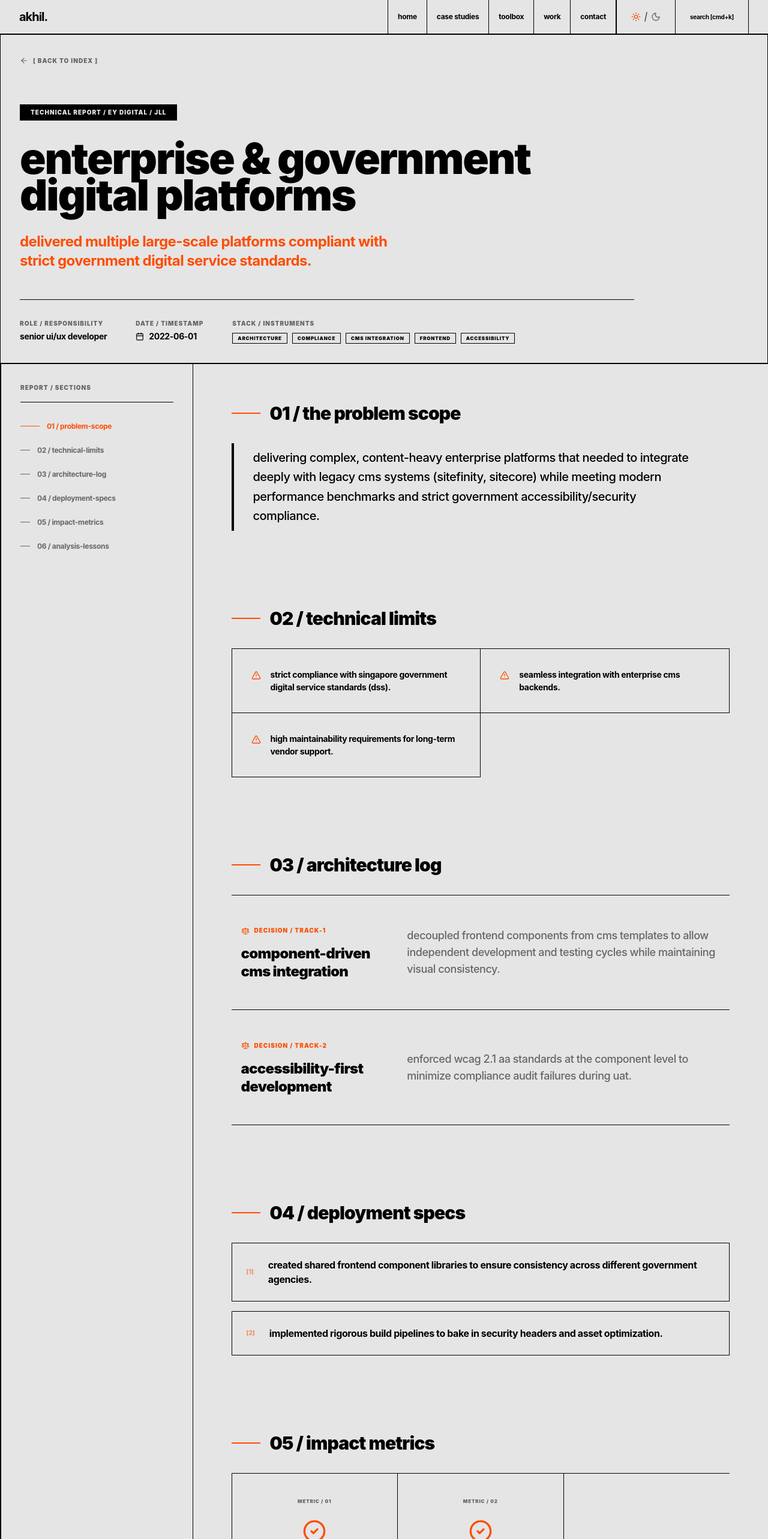
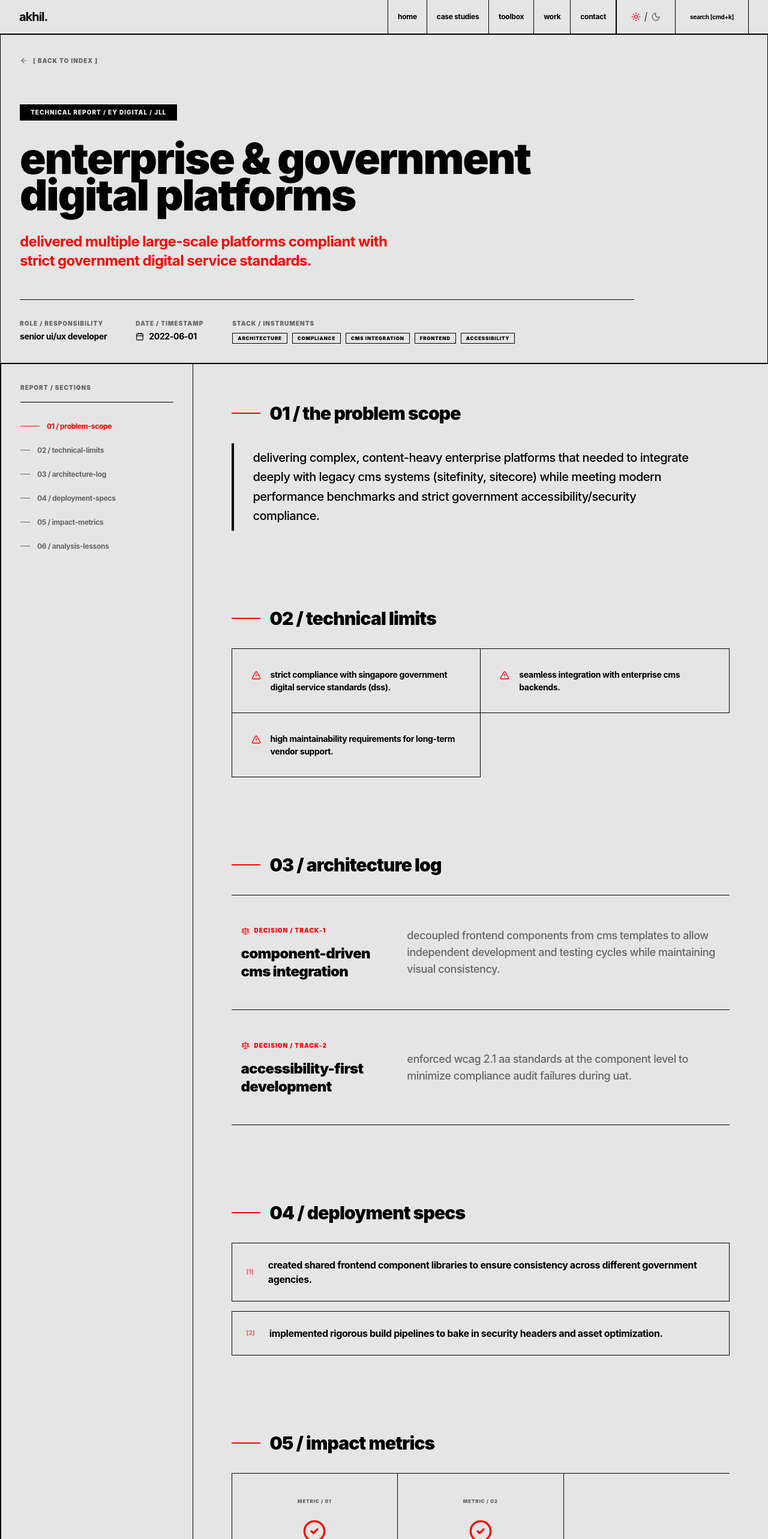
Before and after one commit to decodez/decodez.github.io, a React (Vite) app: page /case-studies/enterprise-gov-platforms in a window 1280 px wide. Shown: the top 2566 px of the page at 60% size. Built offline with nearby package versions, Linux system fonts and the light colour scheme.

Commit message:
style: shift accent color from orange to red

```diff
--- a/src/app/layout/RootLayout.tsx
+++ b/src/app/layout/RootLayout.tsx
@@ -7,7 +7,7 @@ import { ThemeProvider } from "@/lib/theme"
 export function RootLayout() {
   return (
     <ThemeProvider>
-      <div className="flex min-h-screen flex-col bg-[var(--bg-color)] text-[var(--text-primary)] font-sans antialiased selection:bg-[#ff4d00]/30 relative transition-colors duration-500">
+      <div className="flex min-h-screen flex-col bg-[var(--bg-color)] text-[var(--text-primary)] font-sans antialiased selection:bg-[#ff0000]/30 relative transition-colors duration-500">
         <NavBar />
         <main className="flex-1">
           <Outlet />
--- a/src/app/routes/case-studies.tsx
+++ b/src/app/routes/case-studies.tsx
@@ -50,7 +50,7 @@ export default function CaseStudies() {
       {/* Control Panel Section */}
       <section className="te-grid-item col-span-full py-0 te-grid-container grid grid-cols-1 lg:grid-cols-12 sticky top-14 z-30 bg-[var(--bg-color)]">
         <div className="lg:col-span-4 p-8 border-b lg:border-b-0 lg:border-r border-[var(--border-color)] flex items-center gap-4 group">
-          <Search className="h-4 w-4 text-[var(--text-muted)] group-focus-within:text-[#ff4d00] transition-colors" />
+          <Search className="h-4 w-4 text-[var(--text-muted)] group-focus-within:text-[#ff0000] transition-colors" />
           <input
             type="text"
             placeholder="search catalog..."
@@ -82,7 +82,7 @@ export default function CaseStudies() {
             {activeTags.length > 0 && (
               <button
                 onClick={() => setActiveTags([])}
-                className="px-3 py-1 text-[8px] font-black uppercase tracking-widest bg-[#ff4d00]/10 text-[#ff4d00] border border-[#ff4d00]/30 hover:bg-[#ff4d00] hover:text-white transition-all flex items-center gap-2"
+                className="px-3 py-1 text-[8px] font-black uppercase tracking-widest bg-[#ff0000]/10 text-[#ff0000] border border-[#ff0000]/30 hover:bg-[#ff0000] hover:text-white transition-all flex items-center gap-2"
                 title="Clear filters"
               >
                 <X className="h-3 w-3" /> clear all
--- a/src/app/routes/case-study.$slug.tsx
+++ b/src/app/routes/case-study.$slug.tsx
@@ -61,7 +61,7 @@ export default function CaseStudyDetail() {
           <h1 className="text-5xl font-black tracking-tighter sm:text-7xl mb-8 leading-[0.85] max-w-4xl">
             {study.title}
           </h1>
-          <p className="text-2xl font-bold tracking-tight text-[#ff4d00] mb-12 max-w-2xl">
+          <p className="text-2xl font-bold tracking-tight text-[#ff0000] mb-12 max-w-2xl">
             {study.impactLine}
           </p>
 
@@ -104,7 +104,7 @@ export default function CaseStudyDetail() {
                 className={cn(
                   "flex items-center gap-3 py-2 text-xs font-bold tracking-tight transition-all group",
                   activeSection === section.id
-                    ? "text-[#ff4d00]"
+                    ? "text-[#ff0000]"
                     : "text-[var(--text-muted)] hover:text-[var(--text-primary)] hover:translate-x-1"
                 )}
                 onClick={(e) => {
@@ -123,7 +123,7 @@ export default function CaseStudyDetail() {
         <div className="lg:col-span-9 p-8 sm:p-16 space-y-32 lowercase">
           <section id="problem" className="scroll-mt-32">
             <div className="flex items-center gap-4 mb-8">
-              <div className="h-0.5 w-12 bg-[#ff4d00]" />
+              <div className="h-0.5 w-12 bg-[#ff0000]" />
               <h2 className="text-3xl font-black tracking-tighter">01 / the problem scope</h2>
             </div>
             <p className="text-xl font-medium tracking-tight leading-relaxed text-[var(--text-primary)] max-w-3xl border-l-[4px] border-[var(--border-color)] pl-8 py-2">
@@ -133,13 +133,13 @@ export default function CaseStudyDetail() {
 
           <section id="constraints" className="scroll-mt-32">
              <div className="flex items-center gap-4 mb-8">
-              <div className="h-0.5 w-12 bg-[#ff4d00]" />
+              <div className="h-0.5 w-12 bg-[#ff0000]" />
               <h2 className="text-3xl font-black tracking-tighter">02 / technical limits</h2>
             </div>
             <div className="grid sm:grid-cols-2 gap-0 border-t border-l border-[var(--border-color)]">
               {study.constraints.map((constraint, i) => (
                 <div key={i} className="flex items-start gap-4 p-8 border-r border-b border-[var(--border-color)] hover:bg-[var(--glass-bg-hover)] transition-colors">
-                  <AlertTriangle className="h-4 w-4 shrink-0 text-[#ff4d00] mt-1" />
+                  <AlertTriangle className="h-4 w-4 shrink-0 text-[#ff0000] mt-1" />
                   <span className="text-sm font-bold tracking-tight leading-normal">{constraint}</span>
                 </div>
               ))}
@@ -148,7 +148,7 @@ export default function CaseStudyDetail() {
 
           <section id="decisions" className="scroll-mt-32">
              <div className="flex items-center gap-4 mb-8">
-              <div className="h-0.5 w-12 bg-[#ff4d00]" />
+              <div className="h-0.5 w-12 bg-[#ff0000]" />
               <h2 className="text-3xl font-black tracking-tighter">03 / architecture log</h2>
             </div>
             <div className="space-y-0 border-t border-[var(--border-color)]">
@@ -156,7 +156,7 @@ export default function CaseStudyDetail() {
                 <div key={i} className="py-12 border-b border-[var(--border-color)] group hover:bg-[var(--glass-bg-hover)] transition-colors px-4">
                   <div className="grid md:grid-cols-12 gap-8 max-w-5xl mx-auto">
                     <div className="md:col-span-4">
-                       <div className="inline-flex items-center gap-2 text-[10px] font-black uppercase tracking-widest text-[#ff4d00] mb-4">
+                       <div className="inline-flex items-center gap-2 text-[10px] font-black uppercase tracking-widest text-[#ff0000] mb-4">
                         <Scale className="h-3.5 w-3.5" /> decision / track-{i+1}
                       </div>
                       <h3 className="text-2xl font-black tracking-tighter leading-tight">{decision.title}</h3>
@@ -174,13 +174,13 @@ export default function CaseStudyDetail() {
 
           <section id="implementation" className="scroll-mt-32">
              <div className="flex items-center gap-4 mb-8">
-              <div className="h-0.5 w-12 bg-[#ff4d00]" />
+              <div className="h-0.5 w-12 bg-[#ff0000]" />
               <h2 className="text-3xl font-black tracking-tighter">04 / deployment specs</h2>
             </div>
             <div className="grid gap-4">
               {study.implementationNotes.map((note, i) => (
-                <div key={i} className="flex items-center gap-6 p-6 border border-[var(--border-color)] hover:border-[#ff4d00] transition-colors group">
-                  <div className="text-[10px] font-black text-[#ff4d00] opacity-50 group-hover:opacity-100">[{i + 1}]</div>
+                <div key={i} className="flex items-center gap-6 p-6 border border-[var(--border-color)] hover:border-[#ff0000] transition-colors group">
+                  <div className="text-[10px] font-black text-[#ff0000] opacity-50 group-hover:opacity-100">[{i + 1}]</div>
                   <span className="text-md font-bold tracking-tight">{note}</span>
                 </div>
               ))}
@@ -189,14 +189,14 @@ export default function CaseStudyDetail() {
 
           <section id="results" className="scroll-mt-32">
              <div className="flex items-center gap-4 mb-8">
-              <div className="h-0.5 w-12 bg-[#ff4d00]" />
+              <div className="h-0.5 w-12 bg-[#ff0000]" />
               <h2 className="text-3xl font-black tracking-tighter">05 / impact metrics</h2>
             </div>
             <div className="grid sm:grid-cols-1 lg:grid-cols-3 gap-0 border-t border-l border-[var(--border-color)]">
               {study.results.map((result, i) => (
-                <div key={i} className="p-10 border-r border-b border-[var(--border-color)] text-center hover:bg-[#ff4d00]/5 transition-colors">
+                <div key={i} className="p-10 border-r border-b border-[var(--border-color)] text-center hover:bg-[#ff0000]/5 transition-colors">
                    <div className="text-[8px] font-black uppercase tracking-widest text-[var(--text-muted)] mb-6">metric / 0{i+1}</div>
-                   <CheckCircle2 className="mx-auto mb-6 h-10 w-10 text-[#ff4d00]" />
+                   <CheckCircle2 className="mx-auto mb-6 h-10 w-10 text-[#ff0000]" />
                    <p className="text-xl font-black tracking-tighter leading-tight">{result}</p>
                 </div>
               ))}
@@ -205,23 +205,23 @@ export default function CaseStudyDetail() {
 
           <section id="tradeoffs" className="scroll-mt-32 pb-32">
              <div className="flex items-center gap-4 mb-8">
-              <div className="h-0.5 w-12 bg-[#ff4d00]" />
+              <div className="h-0.5 w-12 bg-[#ff0000]" />
               <h2 className="text-3xl font-black tracking-tighter">06 / analysis & lessons</h2>
             </div>
             <div className="te-border p-12 bg-[var(--text-primary)] text-[var(--bg-color)]">
               <div className="grid md:grid-cols-2 gap-16">
                  <div>
-                    <div className="text-[10px] font-black uppercase tracking-widest text-[#ff4d00] mb-8">log / tradeoffs</div>
+                    <div className="text-[10px] font-black uppercase tracking-widest text-[#ff0000] mb-8">log / tradeoffs</div>
                     <ul className="space-y-6">
                       {study.tradeoffs.map((tradeoff, i) => (
                         <li key={i} className="text-sm font-bold tracking-tight leading-relaxed flex gap-4">
-                          <div className="h-1.5 w-1.5 shrink-0 bg-[#ff4d00] mt-1.5" /> {tradeoff}
+                          <div className="h-1.5 w-1.5 shrink-0 bg-[#ff0000] mt-1.5" /> {tradeoff}
                         </li>
                       ))}
                     </ul>
                  </div>
                  <div className="border-t md:border-t-0 md:border-l border-[#ffffff]/10 pt-16 md:pt-0 md:pl-16">
-                    <div className="text-[10px] font-black uppercase tracking-widest text-[#ff4d00] mb-8">log / future-iterations</div>
+                    <div className="text-[10px] font-black uppercase tracking-widest text-[#ff0000] mb-8">log / future-iterations</div>
                     <ul className="space-y-6">
                       {study.nextImprovements.map((imp, i) => (
                         <li key={i} className="text-sm font-bold tracking-tight leading-relaxed flex gap-4">
--- a/src/components/CommandPalette.tsx
+++ b/src/components/CommandPalette.tsx
@@ -36,7 +36,7 @@ export function CommandPalette() {
             <Search className="mr-3 h-4 w-4 shrink-0 text-[var(--text-muted)]" />
             <Command.Input
               placeholder="search sections..."
-              className="flex h-14 w-full bg-transparent py-3 text-xs font-bold tracking-tight outline-none placeholder:text-[var(--text-muted)] selection:bg-[#ff4d00]/30 lowercase"
+              className="flex h-14 w-full bg-transparent py-3 text-xs font-bold tracking-tight outline-none placeholder:text-[var(--text-muted)] selection:bg-[#ff0000]/30 lowercase"
               autoFocus
             />
           </div>
--- a/src/components/ThemeToggle.tsx
+++ b/src/components/ThemeToggle.tsx
@@ -7,9 +7,9 @@ export function ThemeToggle() {
 
   return (
     <div className="flex items-center gap-2">
-      <Sun className={cn("h-4 w-4 transition-all", theme === "light" ? "text-[#ff4d00]" : "text-[var(--text-muted)]")} />
+      <Sun className={cn("h-4 w-4 transition-all", theme === "light" ? "text-[#ff0000]" : "text-[var(--text-muted)]")} />
       <div className="h-4 w-[1px] bg-[var(--border-color)] rotate-12" />
-      <Moon className={cn("h-4 w-4 transition-all", theme === "dark" ? "text-[#ff4d00]" : "text-[var(--text-muted)]")} />
+      <Moon className={cn("h-4 w-4 transition-all", theme === "dark" ? "text-[#ff0000]" : "text-[var(--text-muted)]")} />
     </div>
   )
 }
--- a/src/styles.css
+++ b/src/styles.css
@@ -2,7 +2,7 @@
 
 @theme {
   --font-sans: "Inter", system-ui, sans-serif;
-  --color-primary: #ff4d00; /* te-orange */
+  --color-primary: #ff0000; /* te-red */
 }
 
 /* Custom Utilities */
```
Also changed, not shown: src/app/routes/home.tsx (+6 -6 lines).
